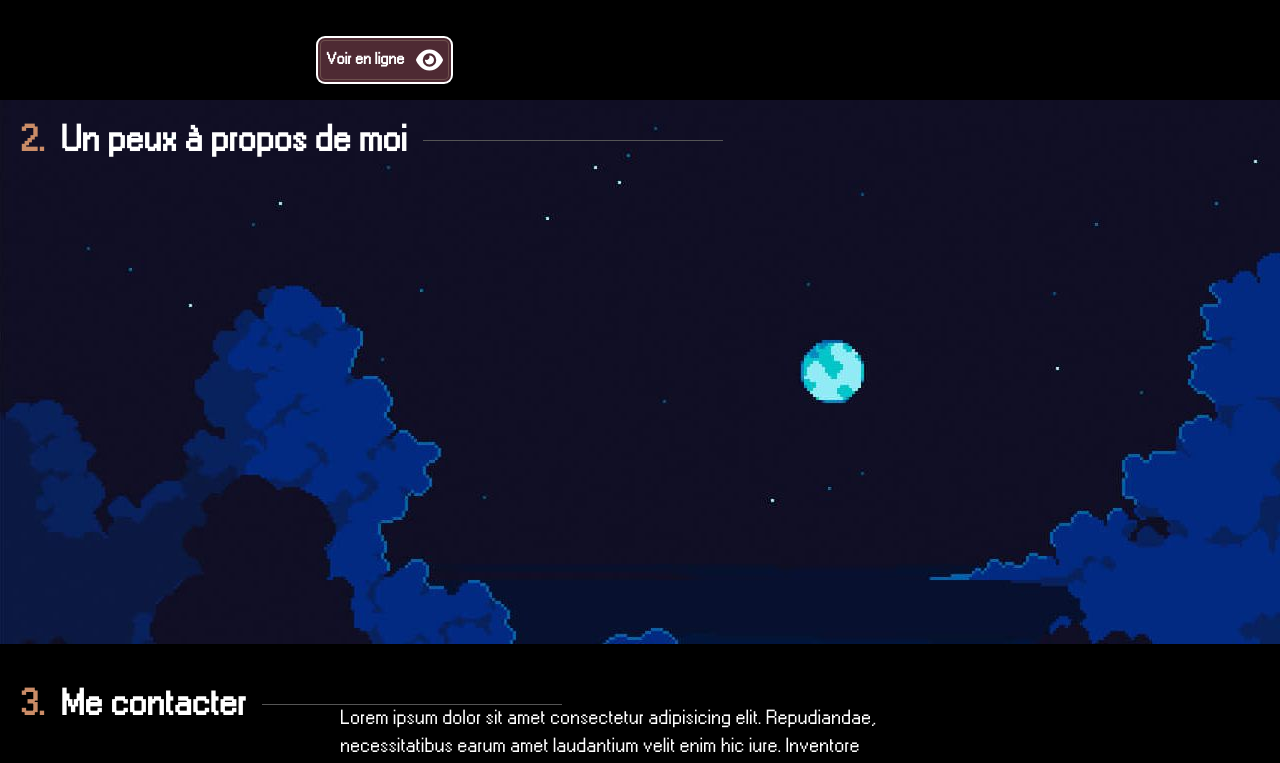
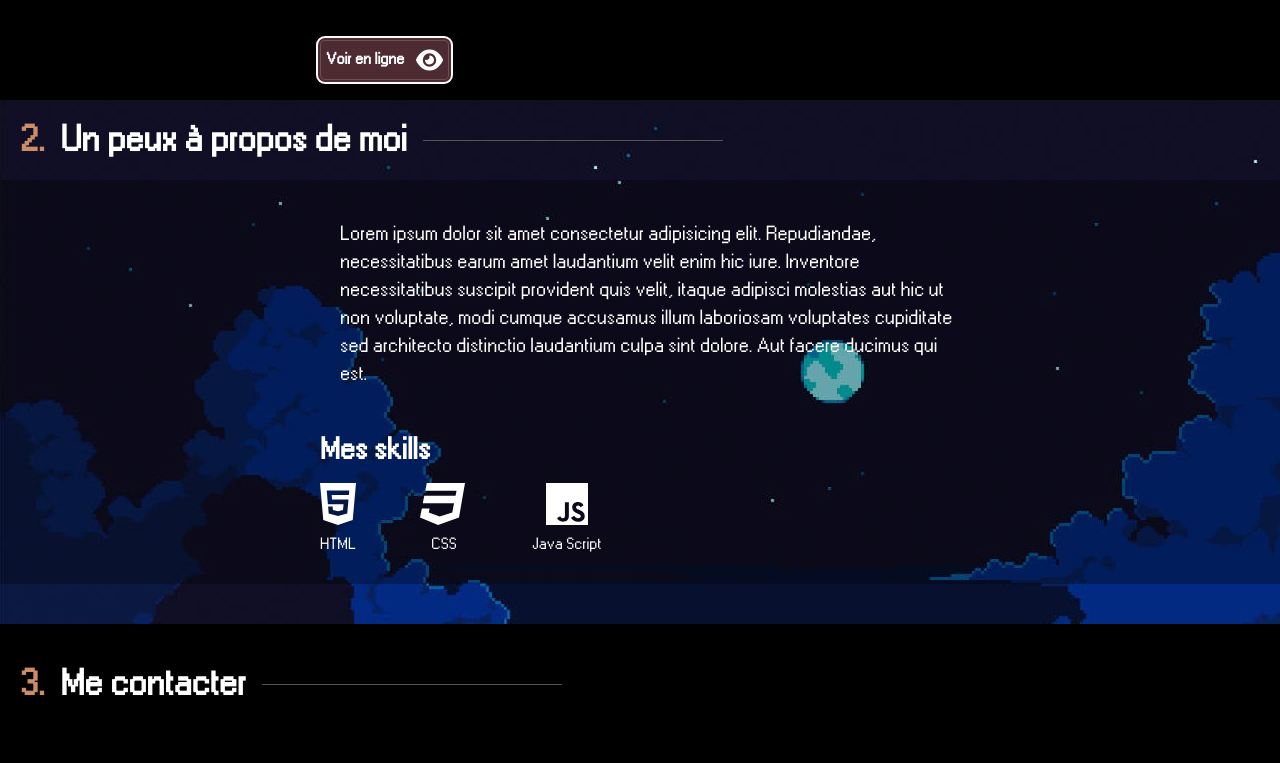
Before and after one commit to LaurentPCaron/laurent2, a Nuxt app: page / in a window 1280 px wide. Shown: the part 1923-2686 px from the top of the page. Built offline with nearby package versions, Linux system fonts and the light colour scheme; what vue3-recaptcha-v2 would draw is missing.

Commit message:
Bug fix -About me mobile

```diff
--- a/assets/css/main.scss
+++ b/assets/css/main.scss
@@ -22,7 +22,7 @@
   @apply text-8xl font-bold mb-5;
 }
 h2 {
-  @apply flex text-4xl font-bold mb-5 items-center whitespace-nowrap lg:ml-5;
+  @apply flex text-4xl font-bold mb-5 items-center  lg:ml-5;
   &::before {
     counter-increment: h2;
     content: counter(h2) '.';
--- a/components/organism/about.vue
+++ b/components/organism/about.vue
@@ -2,6 +2,7 @@
   <div
     class="grid grid-rows-[10%_90%] gap-5 md:flex-row bg-[url('/img/about-bg.jpg')] bg-fixed"
   >
+    <div class="mx-5 lg:mx-0 lg">
       <h2 class="self-start">Un peux à propos de moi</h2>
       <div id="aboutme" class="anchor" />
       <div class="bg-mains bg-opacity-30 h-fit py-10">
@@ -10,10 +11,11 @@
             <p class="ml-5 self-center">
               Lorem ipsum dolor sit amet consectetur adipisicing elit.
               Repudiandae, necessitatibus earum amet laudantium velit enim hic
-            iure. Inventore necessitatibus suscipit provident quis velit, itaque
-            adipisci molestias aut hic ut non voluptate, modi cumque accusamus
-            illum laboriosam voluptates cupiditate sed architecto distinctio
-            laudantium culpa sint dolore. Aut facere ducimus qui est.
+              iure. Inventore necessitatibus suscipit provident quis velit,
+              itaque adipisci molestias aut hic ut non voluptate, modi cumque
+              accusamus illum laboriosam voluptates cupiditate sed architecto
+              distinctio laudantium culpa sint dolore. Aut facere ducimus qui
+              est.
             </p>
           </div>
           <h3>Mes skills</h3>
@@ -25,6 +27,7 @@
         </div>
       </div>
     </div>
+  </div>
 </template>
 
 <script setup lang="ts">
--- a/pages/index.vue
+++ b/pages/index.vue
@@ -3,7 +3,7 @@
     <OrganismHero class="" />
     <OrganismProjects class="py-5" />
 
-    <OrganismAbout class="mx-5 lg:mx-0 py-5" />
+    <OrganismAbout class="py-5" />
     <OrganismContactme class="mt-5 lg:mx-0 pt-5" />
   </div>
 </template>
```
Lines whose indentation alone changed are shown as unchanged.
